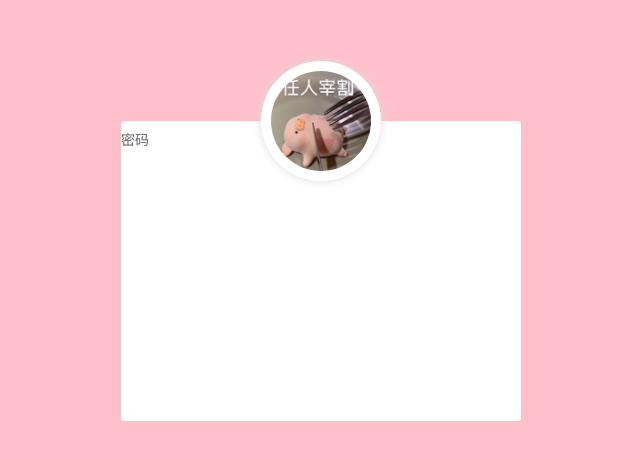
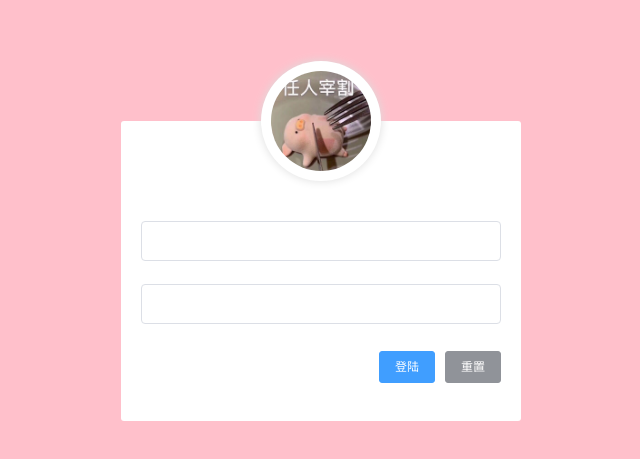
Before and after one commit to tan-alu/-, a Vue app: page /#/login in a window 1280 px wide. Shown: the part 129-588 px from the top of the page, without its empty margins (319-959 px from the left). Built offline with nearby package versions, Linux system fonts and the light colour scheme.

Commit message:
登录页面绘制

```diff
--- a/src/components/Login.vue
+++ b/src/components/Login.vue
@@ -6,9 +6,19 @@
                 <img src="../assets/logo.jpg" alt="">
             </div>
             <!-- 表单区域 -->
-            <el-form>
-                <el-form-item label="密码" prop="pass">
-                    <!-- <el-input type="password" v-model="ruleForm.pass" autocomplete="off"></el-input> -->
+            <el-form class="form_box">
+                <!-- 账户 -->
+                <el-form-item class="input_box">
+                    <el-input></el-input>
+                </el-form-item>
+                <!-- 密码 -->
+                <el-form-item class="input_box">
+                    <el-input></el-input>
+                </el-form-item>
+                <!-- 按钮 -->
+                <el-form-item class="button_box">
+                    <el-button type="primary" size="small">登陆</el-button>
+                    <el-button type="info" size="small">重置</el-button>
                 </el-form-item>
             </el-form>
 
@@ -53,7 +63,27 @@ export default {
             border-radius: 50%;
             background-color: #eee;
         }
+    }
 }
+.form_box {
+    width: 100%;
+    height: 200px;
+    position:absolute;
+    bottom:0;
+
+    .input_box{
+        width: 100%;
+        padding:0 20px;
+        box-sizing: border-box;
+    }
+
+    .button_box{
+        position: absolute;
+        right: 0;
+        padding:0 20px;
+        box-sizing: border-box;
+
+    }
 }
 
 </style>
```
